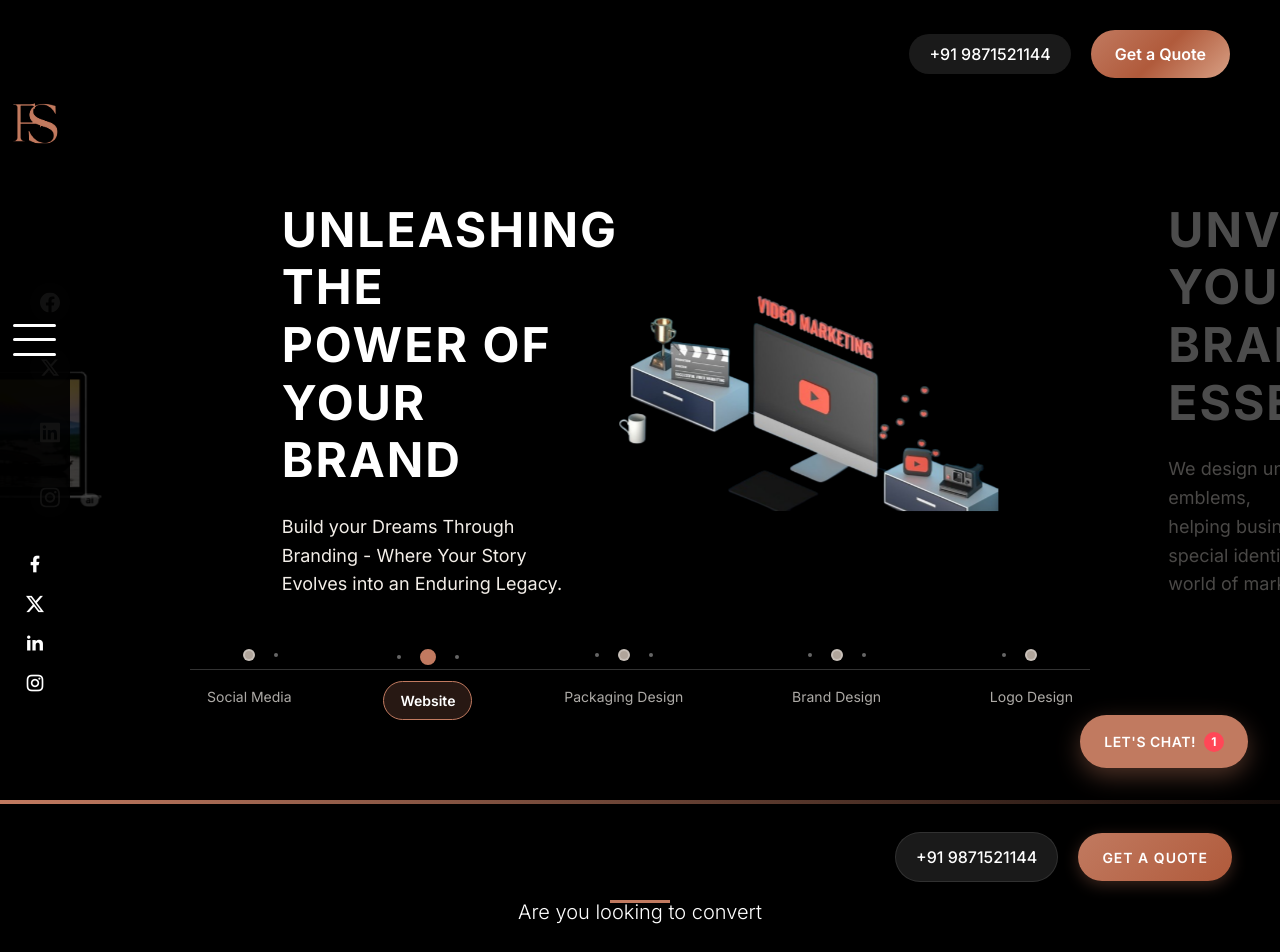
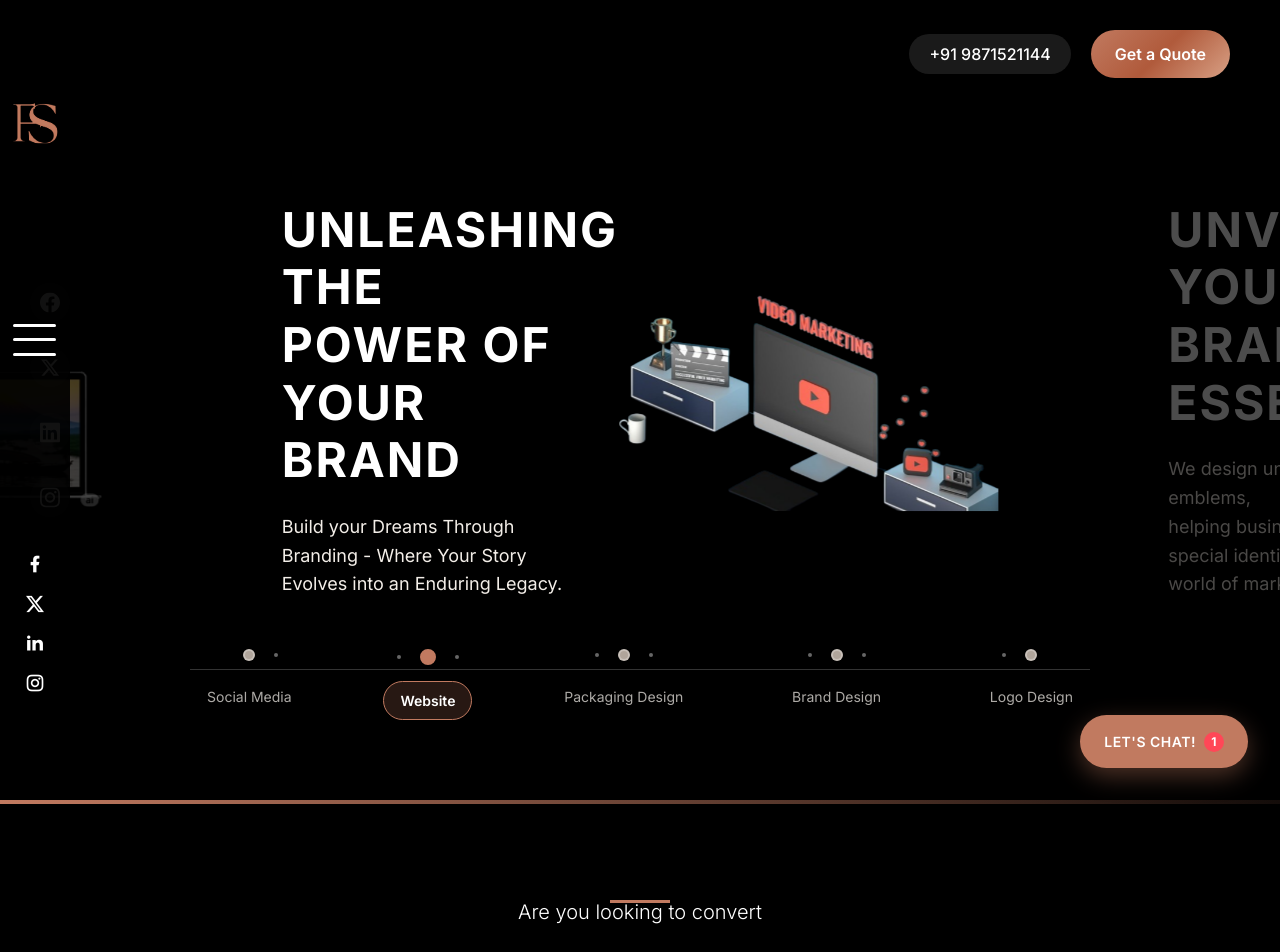
Before and after one commit to thewolfcommander/temvuefamespreadmedia, a Vue app: page /#/ in a window 1280 px wide. Shown: the top 952 px of the page. Built offline with nearby package versions, Linux system fonts and the light colour scheme; a web font is replaced by a local one.

Commit message:
Refactor: Remove CTA header from AboutSection.vue for cleaner layout

```diff
--- a/src/components/AboutSection.vue
+++ b/src/components/AboutSection.vue
@@ -2,16 +2,6 @@
   <div class="about-section">
     <!-- Top accent line -->
     <div class="top-accent-line"></div>
-
-    <!-- CTA Header -->
-    <div class="cta-header">
-      <a href="tel:+919871521144" class="phone-number">
-        +91 9871521144
-      </a>
-      <a href="#" class="quote-button">
-        <span class="quote-button-text">Get a Quote</span>
-      </a>
-    </div>
 
     <!-- Main Hero Section -->
     <section class="hero-content">
```
